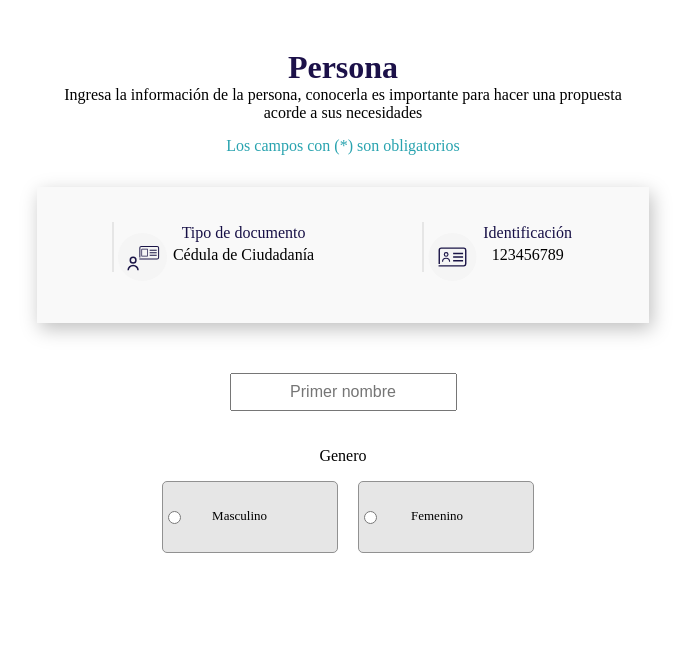
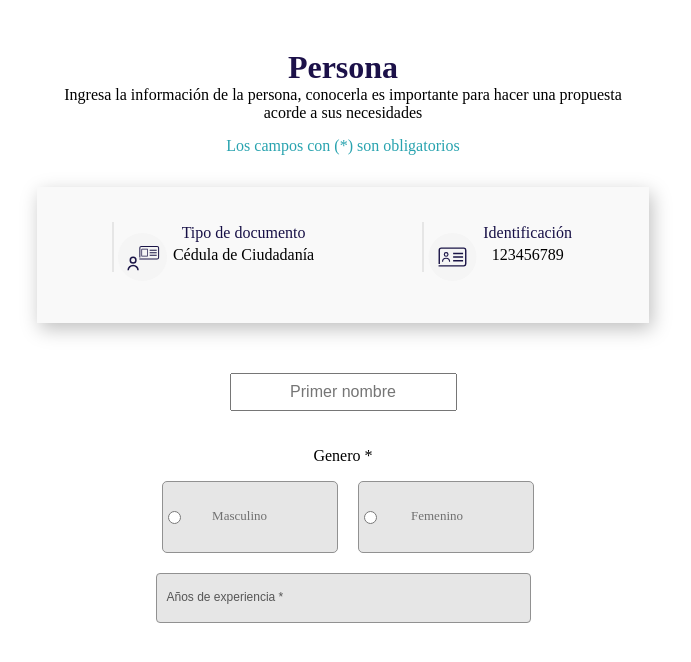
Before and after one commit to FedericoBenitezItConsultores/-opportunity-factory-practice-project, a React (Vite) app: page / in a window 1280 px wide. Shown: the top 662 px of the page, without its empty margins (297-988 px from the left). Built offline with nearby package versions, Linux system fonts and the light colour scheme.

Commit message:
camvios del input

```diff
--- a/src/components/InfoPerson.jsx
+++ b/src/components/InfoPerson.jsx
@@ -68,7 +68,7 @@ export const InfoPerson = () => {
         <input type="text" id="nombre" placeholder="Primer nombre" />
       </div>
 
-      <p>Genero</p>
+      <p>Genero *</p>
       <form>
         <div className={style.gender}>
         <label>
@@ -85,6 +85,10 @@ export const InfoPerson = () => {
         </div>
 
       </form>
+      <div className={style.input_age}>
+      <label htmlFor="">Años de experiencia *</label>
+      <input  id="experience" type="number" placeholder=""/>
+      </div>
     </div>
   );
 };
--- a/src/components/InfoPerson.module.css
+++ b/src/components/InfoPerson.module.css
@@ -92,7 +92,7 @@
   text-align: center;
   margin-left: 10px;
   border-radius: 5px;
-
+  color: #707070;
 }
 .gender label {
   display: flex;
@@ -102,3 +102,43 @@
   width: 104px;
   margin-top: -23px;
 }
+.input_age{
+  position: relative;
+  width: 375px;
+  height: 50px;
+  background-color: #E6E6E6;
+  border: 1px solid #919191;
+  border-radius: 4px;
+  padding: 10px;
+  box-sizing: border-box;
+  font-family: Arial, sans-serif;
+}
+.input_age input{
+  width: 100%;
+  height: 50px;
+  font-size: 14px;
+  border: none;
+  outline: none;
+  background: transparent;
+  color: #565656;
+  padding-top: 15px;
+}
+.input_age label{
+  position: absolute;
+  top: 16px;
+  left: 10px;
+  font-size: 12px;
+  color: #565656;
+  pointer-events: none;
+  transition: 0.3s ease all;
+}
+.input_age input:focus + label,
+.input_age input:not(:placeholder-shown) + label {
+  top: -40px;
+  left: 10px;
+  font-size: 12px;
+  color: #555;
+}
+.input_age input:focus {
+  border-color: #555;
+}
```
